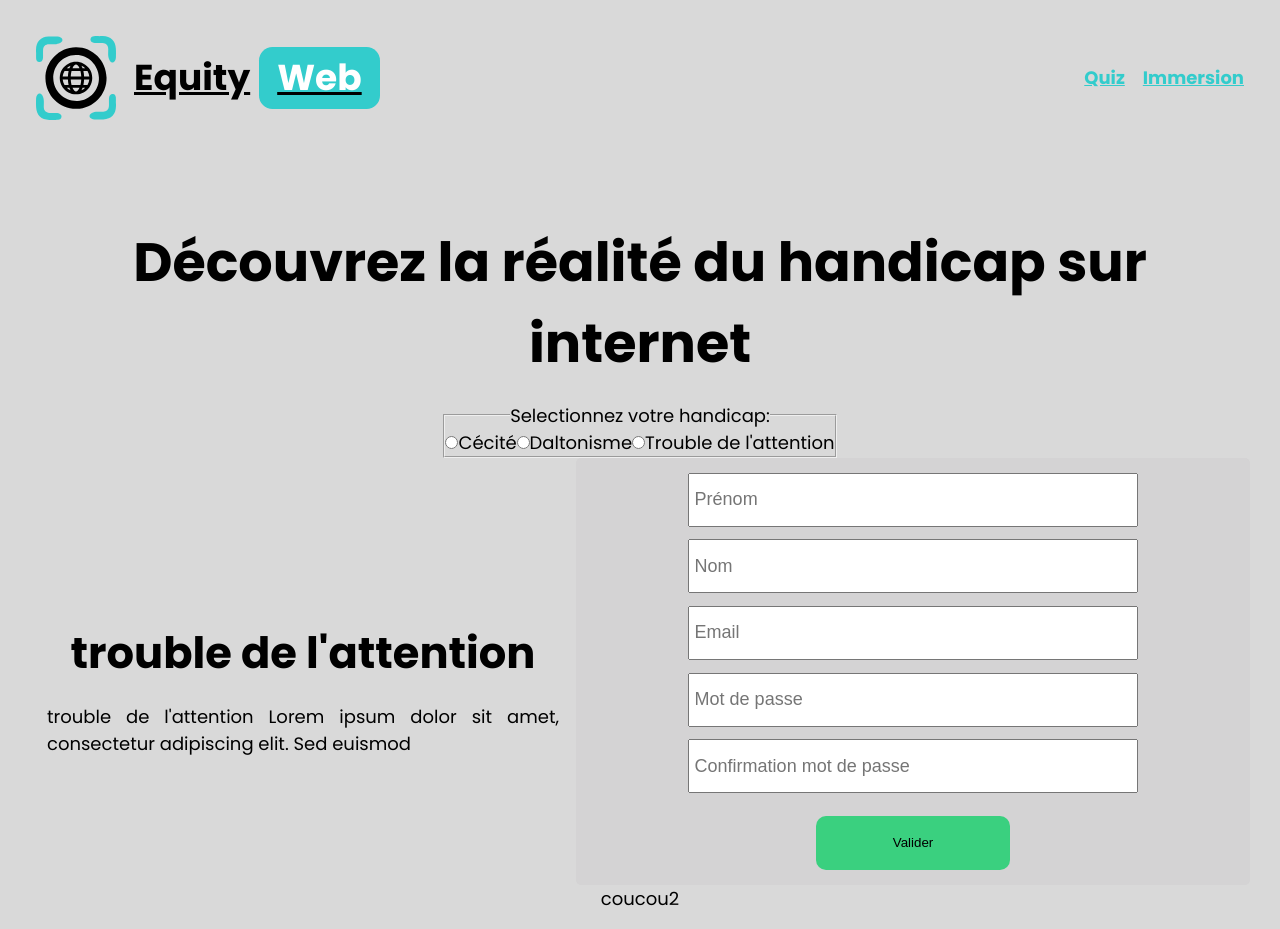
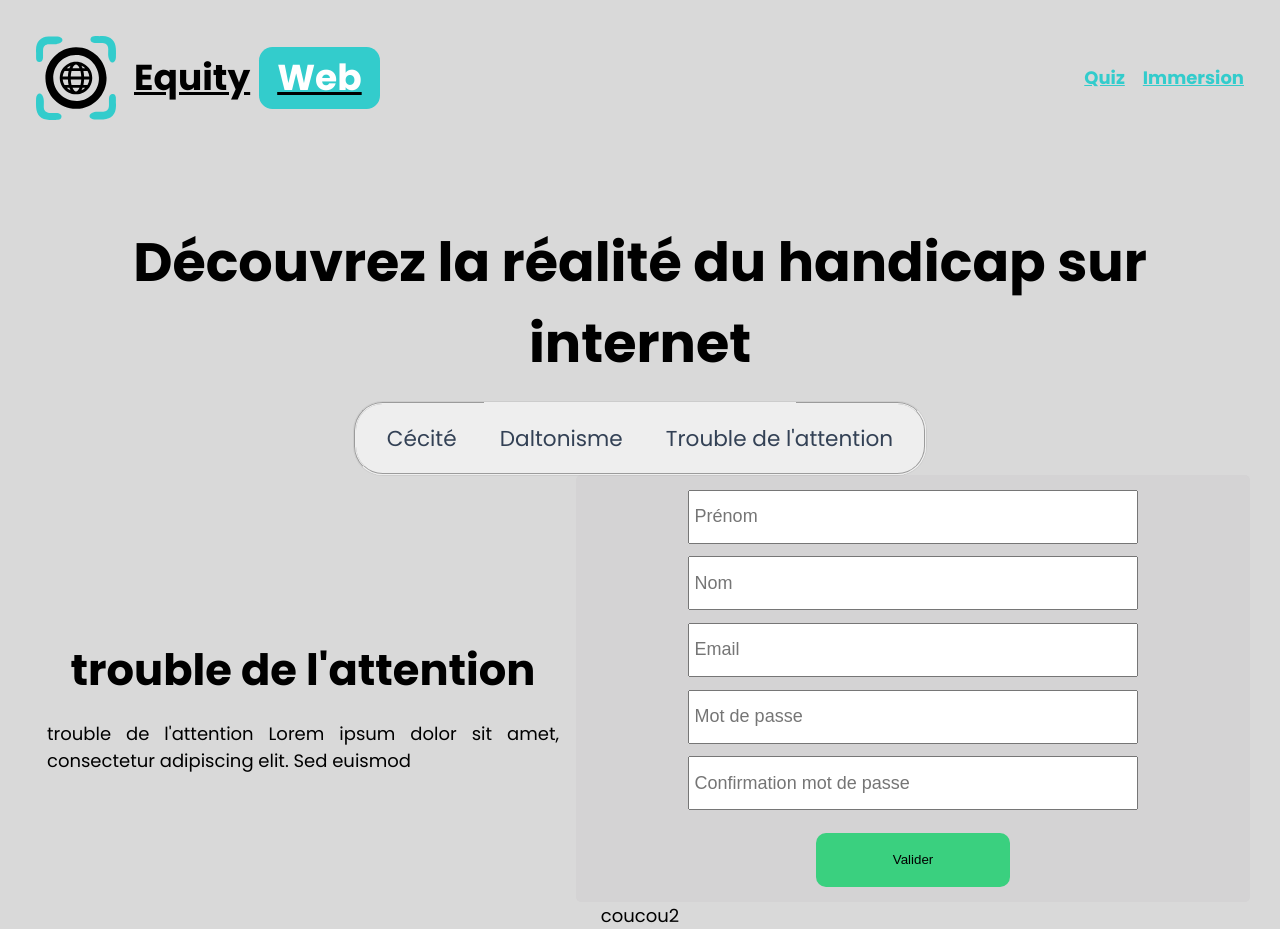
Before and after one commit to julien44830/equityweb, a React (Vite) app in the folder client/: page /immersion in a window 1280 px wide. Built offline with nearby package versions, Linux system fonts and the light colour scheme.

Commit message:
add css NavForm switcher

```diff
--- a/client/src/components/NavForm.jsx
+++ b/client/src/components/NavForm.jsx
@@ -12,15 +12,17 @@ function NavForm({ setHandicap, setComponent }) {
   return (
     <fieldset role="radiogroup" onChange={selectHandicap} className="section-radio">
       <legend>Selectionnez votre handicap:</legend>
+      <label className="radio" htmlFor="cecite">
+        <input type="radio" id="cecite" name="handicap" value="BlindForm" />
+        <span className="inputRadioName">Cécité</span></label>
 
-      <input type="radio" id="cecite" name="handicap" value="BlindForm" />
-      <label htmlFor="voyant">Cécité</label>
+      <label className="radio" htmlFor="daltonisme">
+        <input type="radio" id="daltonisme" name="handicap" value="Daltonien" />
+        <span className="inputRadioName">Daltonisme</span></label>
 
-      <input type="radio" id="daltonisme" name="handicap" value="Daltonien" />
-      <label htmlFor="daltonisme">Daltonisme</label>
-
-      <input type="radio" id="trouble" name="handicap" value="Trouble" />
-      <label htmlFor="trouble">Trouble de l'attention</label>
+      <label className="radio" htmlFor="trouble">
+        <input type="radio" id="trouble" name="handicap" value="Trouble" />
+        <span className="inputRadioName">Trouble de l'attention</span></label>
     </fieldset>
   );
 }
--- a/client/src/styles/globals.css
+++ b/client/src/styles/globals.css
@@ -66,6 +66,7 @@ h3,
 h4 {
     color: var(--black);
 }
+
 a {
     color: var(--primary);
     transition: all 0.3s ease-in;
@@ -76,6 +77,7 @@ a:hover {
     border-bottom: none;
     color: var(--black);
 }
+
 /*------------------------*/
 /*---------BUTTONS--------*/
 /*------------------------*/
@@ -107,6 +109,64 @@ a:hover {
     background-color: var(--white);
     color: var(--black);
 }
+
+
+/*------------------------*/
+/*---------RADIO BUTTONS--------*/
+/*------------------------*/
+.section-radio {
+    position: relative;
+    display: flex;
+    flex-wrap: wrap;
+    border-radius: var(--radius-big);
+    background-color: #EEE;
+    box-sizing: border-box;
+    box-shadow: 0 0 0px 1px rgba(0, 0, 0, 0.06);
+    padding: 0.5rem;
+    font-size: 1.2rem;
+}
+
+.section-radio legend {
+    visibility: hidden;
+    height: 0;
+}
+
+.section-radio .radio {
+    flex: 1 1 auto;
+    text-align: center;
+}
+
+.section-radio .radio input {
+    border: 0;
+    clip: rect(1px, 1px, 1px, 1px);
+    height: 1px;
+    margin: -1px;
+    overflow: hidden;
+    padding: 0;
+    position: absolute;
+    width: 1px;
+}
+
+.section-radio .radio .inputRadioName {
+    display: flex;
+    cursor: pointer;
+    align-items: center;
+    justify-content: center;
+    border-radius: 0.5rem;
+    border: none;
+    padding: .5rem 1.2rem;
+    color: rgba(51, 65, 85, 1);
+    transition: all .15s ease-in-out;
+}
+
+.section-radio .radio input:checked+.inputRadioName,
+.section-radio .radio .inputRadioName.active {
+    background-color: var(--primary);
+    color: var(--white);
+    font-weight: 600;
+    border-radius: var(--radius-big);
+}
+
 
 /*------------------------*/
 /*---------CARDS---------*/
@@ -209,11 +269,12 @@ a:hover {
     }
 }
 
-.form-item{
+.form-item {
     position: relative;
     margin-bottom: 15px
 }
-.form-item input{
+
+.form-item input {
     display: block;
     width: 400px;
     height: 40px;
@@ -222,10 +283,12 @@ a:hover {
     transition: all .3s ease;
     padding: 0 15px
 }
-.form-item input:focus{
+
+.form-item input:focus {
     border-color: blue
 }
-.form-item label{
+
+.form-item label {
     position: absolute;
     cursor: text;
     /* z-index: 2; */
@@ -237,16 +300,18 @@ a:hover {
     color: #999;
     transition: all .3s ease
 }
-.form-item input:focus + label,
-.form-item input:valid + label{
+
+.form-item input:focus+label,
+.form-item input:valid+label {
     font-size: 11px;
     top: -5px
 }
-.form-item input:focus + label{
+
+.form-item input:focus+label {
     color: blue
 }
 
-.black-square{
+.black-square {
     background-color: black;
     position: absolute;
     right: 0;
```
Lines whose indentation alone changed are shown as unchanged.
